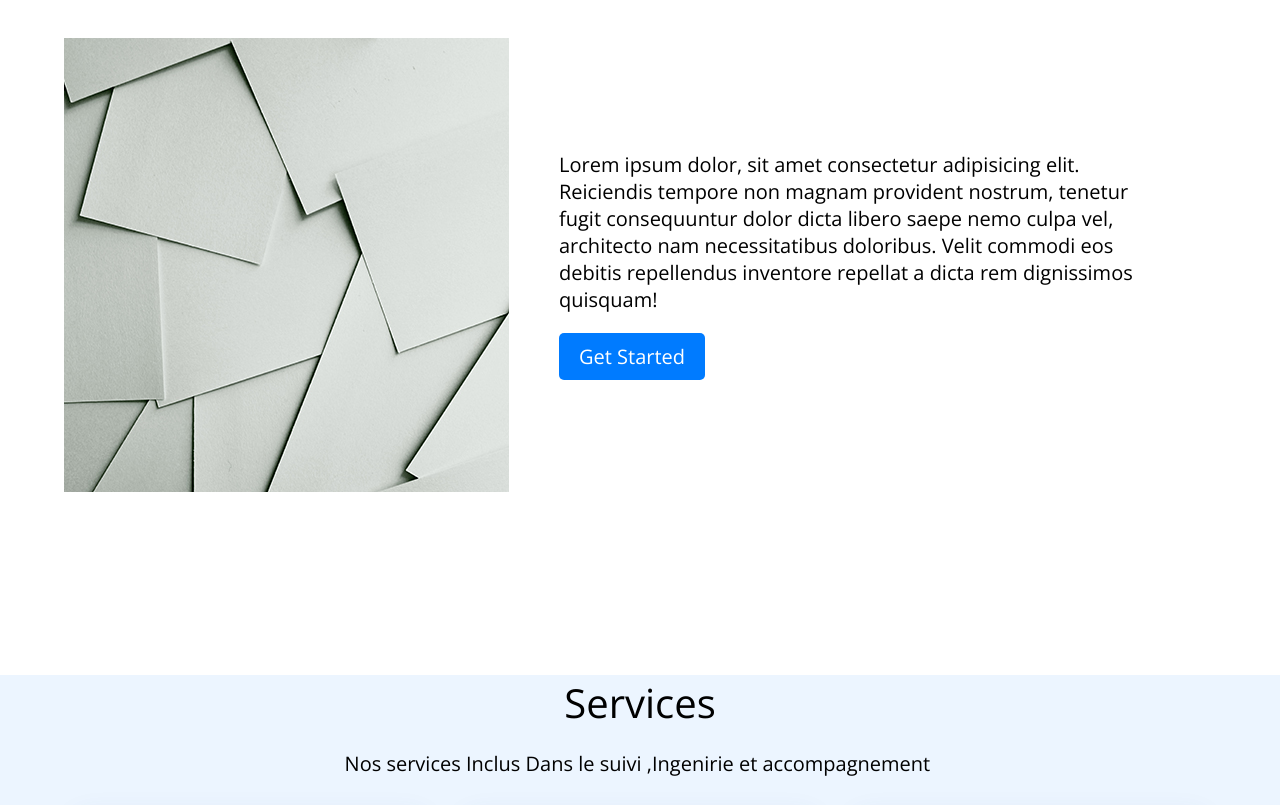
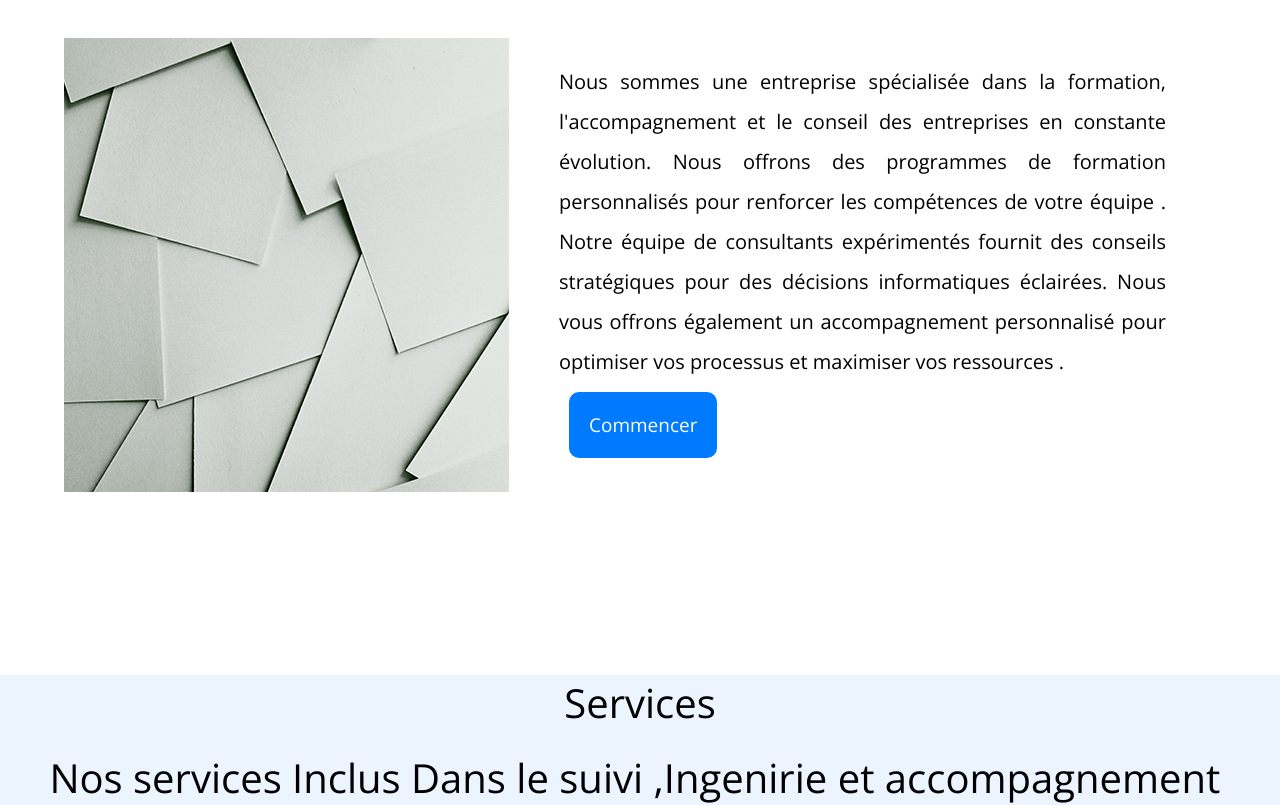
Before and after one commit to Abdelmounaimhmamed/Innov-Success-Ingenierie, a React (Create React App) app: page / in a window 1280 px wide. Shown: the part 1100-1905 px from the top of the page. Built offline with nearby package versions, Linux system fonts and the light colour scheme; the HTML template or start-up script is replaced by a standard one.

Commit message:
make it better

```diff
--- a/package.json
+++ b/package.json
@@ -6,11 +6,13 @@
     "@testing-library/jest-dom": "^5.16.5",
     "@testing-library/react": "^13.4.0",
     "@testing-library/user-event": "^13.5.0",
+    "axios": "^1.4.0",
     "react": "^18.2.0",
     "react-dom": "^18.2.0",
     "react-reveal": "^1.2.2",
     "react-router-dom": "^6.0.2",
     "react-scripts": "5.0.1",
+    "react-toastify": "^9.1.3",
     "react-type-animation": "^3.1.0",
     "web-vitals": "^2.1.4"
   },
--- a/src/Screen/About/About.css
+++ b/src/Screen/About/About.css
@@ -25,6 +25,8 @@
     align-items: flex-start;
     padding: 20px;
     margin: 0px 30px;
+    line-height: 40px;
+    text-align: justify;
 }
 .parg-btn p {
     font-size: 20px;
@@ -38,6 +40,13 @@
     border: none;
     border-radius: 5px;
     margin-top: 20px;
+}
+.start{
+    text-decoration: none;
+    transition: .5s ease-in all;
+}
+.start:hover{
+    transform: translateY(-10px);
 }
 
 @media (max-width:700px){
--- a/src/Screen/About/About.jsx
+++ b/src/Screen/About/About.jsx
@@ -15,13 +15,15 @@ const About = () => {
           </Zoom>
           <Fade right cascade>
               <div className='parg-btn'>
-                <p>Lorem ipsum dolor, sit amet consectetur adipisicing elit.
-                  Reiciendis tempore non magnam provident nostrum, tenetur
-                  fugit consequuntur dolor dicta libero saepe nemo culpa vel,
-                  architecto nam necessitatibus doloribus. Velit commodi eos
-                  debitis repellendus inventore repellat a dicta rem dignissimos quisquam!
+                <p>Nous sommes une entreprise spécialisée dans la formation,
+l'accompagnement et le conseil des entreprises en constante évolution.
+Nous offrons des programmes de formation personnalisés pour renforcer
+les compétences de votre équipe . Notre équipe de consultants
+expérimentés fournit des conseils stratégiques pour des décisions
+informatiques éclairées. Nous vous offrons également un accompagnement personnalisé pour optimiser vos processus et
+maximiser vos ressources .
                 </p>
-                <button type='button'>Get Started </button>
+                <a href="#contact" className='btn btn-primary btn-lg start'>Commencer</a>
               </div>
           </Fade>
         </div>
--- a/src/Screen/Contact/Contact.jsx
+++ b/src/Screen/Contact/Contact.jsx
@@ -1,12 +1,37 @@
 import React from 'react'
 import "./Contact.css";
 import { Fade } from 'react-reveal';
-
+import { useState } from 'react';
+import axios from "axios";
+import { ToastContainer, toast } from 'react-toastify';
+import 'react-toastify/dist/ReactToastify.css';
 
 const Contact = () => {
+    const [name,setName] = useState("");
+    const [email,setEmail] = useState("");
+    const [numero , setNumero] = useState("");
+    const [subject,setSubject] = useState("");
+    const [message , setMessage] = useState("");
 
-    const handleSubmit = (event) => {
+    const handleSubmit = async  (event) => {
         event.preventDefault();
+        try {
+            const {data} = await axios.post("http://localhost:4000/contact" , {
+                name ,
+                email ,
+                numero,
+                subject,
+                message
+            });
+            setName("");
+            setEmail("");
+            setNumero("");
+            setSubject("");
+            setMessage("");
+            toast.success("Message envoyer !!");
+        } catch (error) {
+
+        }
     }
   return (
     <>
@@ -22,6 +47,7 @@ const Contact = () => {
                 Contactez nous pour plus d'info
                 </p>
                 <Fade cascade left>
+                    <ToastContainer />
                     <div className='social'>
                         <i class="fa-solid fa-phone"></i>
                         <i class="fa-solid fa-envelope"></i>
@@ -38,14 +64,14 @@ const Contact = () => {
         industrue
         service and agriculture  */}
 
-        <form className='form-contact' onSubmit={handleSubmit}>
+        <form className='form-contact' onSubmit={handleSubmit} method='post'>
             <Fade right cascade>
             <div className='part-1'>
-                <input className='input-field' required  type='text' placeholder='Entrer votre Nom ' />
-                <input className='input-field' required type='email' placeholder='Entrer votre Email ' />
-                <input className='input-field' required type='text' placeholder='Entrer votre Numero ' />
-                <input className='input-field' required type='text' placeholder='Entrer Sujet ' />
-                <textarea className='text-area'required  placeholder='Entrer votre message '>
+                <input className='input-field' onChange={(e) => setName(e.target.value)}  required  type='text' placeholder='Entrer votre Nom ' />
+                <input className='input-field' onChange={(e) => setEmail(e.target.value)}  required type='email' placeholder='Entrer votre Email ' />
+                <input className='input-field' onChange={(e) => setNumero(e.target.value) }  required type='text' placeholder='Entrer votre Numero ' />
+                <input className='input-field' onChange={(e) => setSubject(e.target.value) }  required type='text' placeholder='Entrer Sujet ' />
+                <textarea className='text-area'onChange={(e) => setMessage(e.target.value)}  required  placeholder='Entrer votre message '>
                 </textarea>
                 <div className='btns'>
                     <input type="submit" value={"Envoyer"}  className='btn' />
--- a/src/Screen/Details/Details.jsx
+++ b/src/Screen/Details/Details.jsx
@@ -2,13 +2,17 @@ import React from 'react'
 import NavBar from '../NavBar/NavBar'
 import Footer from '../Footer/Footer'
 import "./Details.css";
+import { Fade, Zoom } from 'react-reveal';
 
 const Details = ({title , image , paragraph}) => {
   return (
     <>
         <NavBar />
+        <Zoom bottom duration={1000}>
             <h1 className='title title-4'>{title} </h1>
+        </Zoom>
         <div className='details'>
+          <Fade bottom  cascade>
             <div className=''>
                 <img className='image-details' src={`${image}`} alt='' />
             </div>
@@ -16,7 +20,10 @@ const Details = ({title , image , paragraph}) => {
               {paragraph}
             </p>
             <a href='/' className='btn btn-1 btn-2'>Acceuil</a>
+          </Fade>
         </div>
+
+
         <Footer />
     </>
   )
--- a/src/Screen/Header/Header.css
+++ b/src/Screen/Header/Header.css
@@ -42,7 +42,6 @@
 }
 .title-3{
     font-weight: bolder;
-    font-size: 70px;
 }
 
 /* Go button */
--- a/src/Screen/Header/Header.jsx
+++ b/src/Screen/Header/Header.jsx
@@ -1,11 +1,17 @@
 
 
-import React from 'react';
+import React, { useEffect } from 'react';
 import './Header.css';
 import { TypeAnimation } from 'react-type-animation';
 import { Zoom } from 'react-reveal';
+import { toast } from 'react-toastify';
 
 const Header = () => {
+    useEffect( () => {
+        toast("Bonjour Mme/Monsieur");
+    },[]);
+
+
   const src = "https://images.pexels.com/photos/13787809/pexels-photo-13787809.jpeg?auto=compress&cs=tinysrgb&w=1260&h=750&dpr=2"
   return (
     <div className='header'>
@@ -41,7 +47,7 @@ const Header = () => {
                       <div class="dot"></div>
                       <div class="dot"></div>
                     </div>
-                    <span>Go!</span>
+                    <span>Start!</span>
                   </a>
               </div>
           </Zoom>
--- a/src/Screen/Services/Services.css
+++ b/src/Screen/Services/Services.css
@@ -3,13 +3,11 @@
     height: 100vh;
     background-color: #ecf5ff;
 }
-.title {
+.title{
     margin-top: 10px;
 }
 
-.title-1{
-    font-size: 20px;
-}
+
 .boxes{
     display: flex;
     flex-direction: row;
@@ -48,6 +46,10 @@
     font-size: 55px;
     margin: 20px 0px ;
 }
+.title-1{
+    font-size: 20px;
+}
+
 
 @media (max-width:600px){
     .Services{
--- a/src/Screen/Services/Services.jsx
+++ b/src/Screen/Services/Services.jsx
@@ -1,13 +1,13 @@
 import React from 'react'
 import "./Services.css"
-import { Fade, Zoom } from 'react-reveal'
+import { Fade, Zoom } from 'react-reveal';
 
 const Services = () => {
   return (
     <div className='Services' id="services">
         <Fade bottom cascade>
         <h1 className='title'>Services</h1>
-        <p className='title title-1'>Nos services Inclus Dans le suivi ,Ingenirie et accompagnement </p>
+        <p className="title title-1">Nos services Inclus Dans le suivi ,Ingenirie et accompagnement </p>
         </Fade>
             <Zoom cascade bottom>
         <div className='boxes'>
```
Also changed, not shown: src/App.js (+1 -7 lines), src/Components/Service/service.jsx (deleted, +0 -11 lines), src/Components/Service/Service.css (deleted), 1 other file (tests, documents, lock files or other folders).
